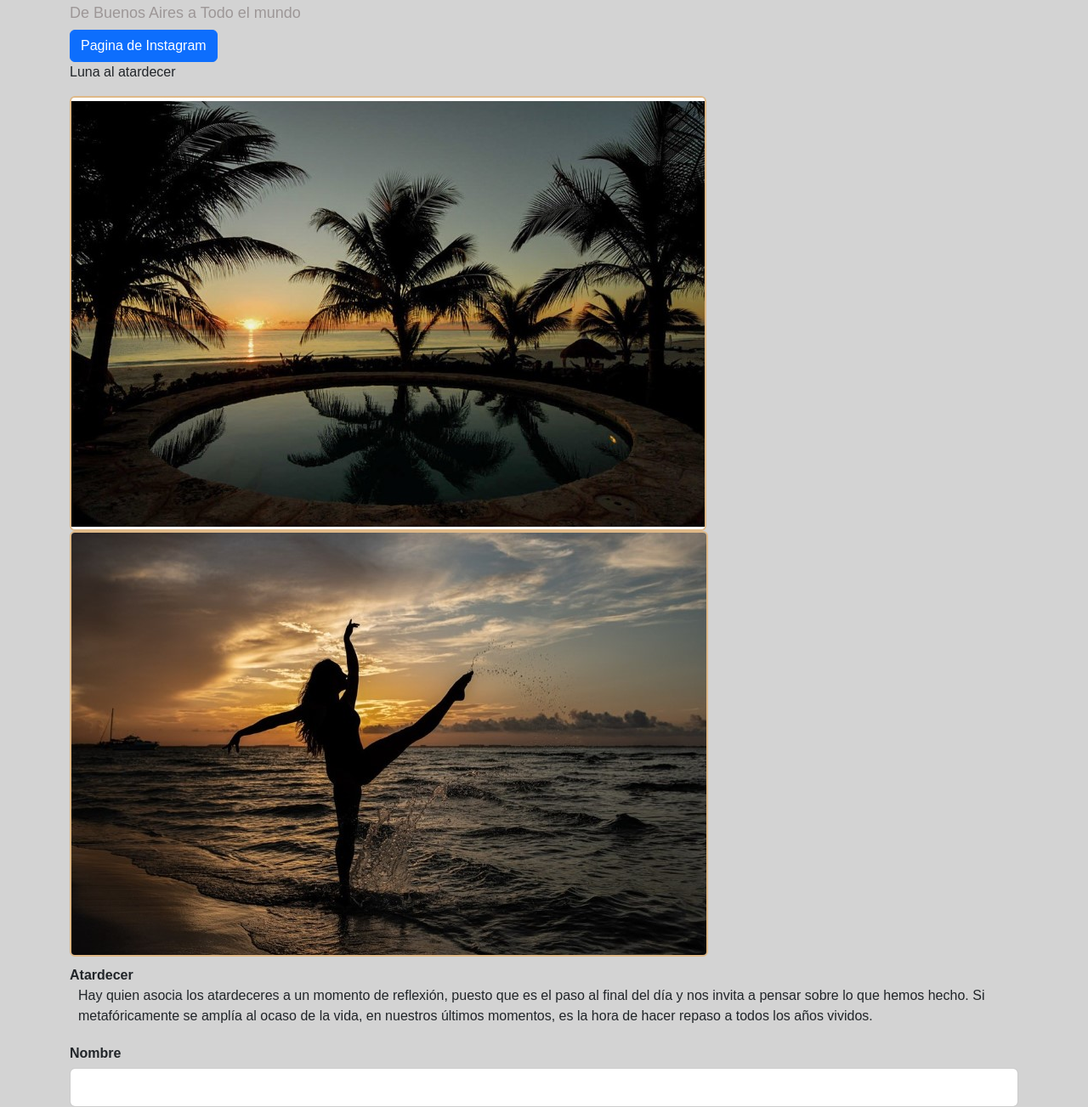
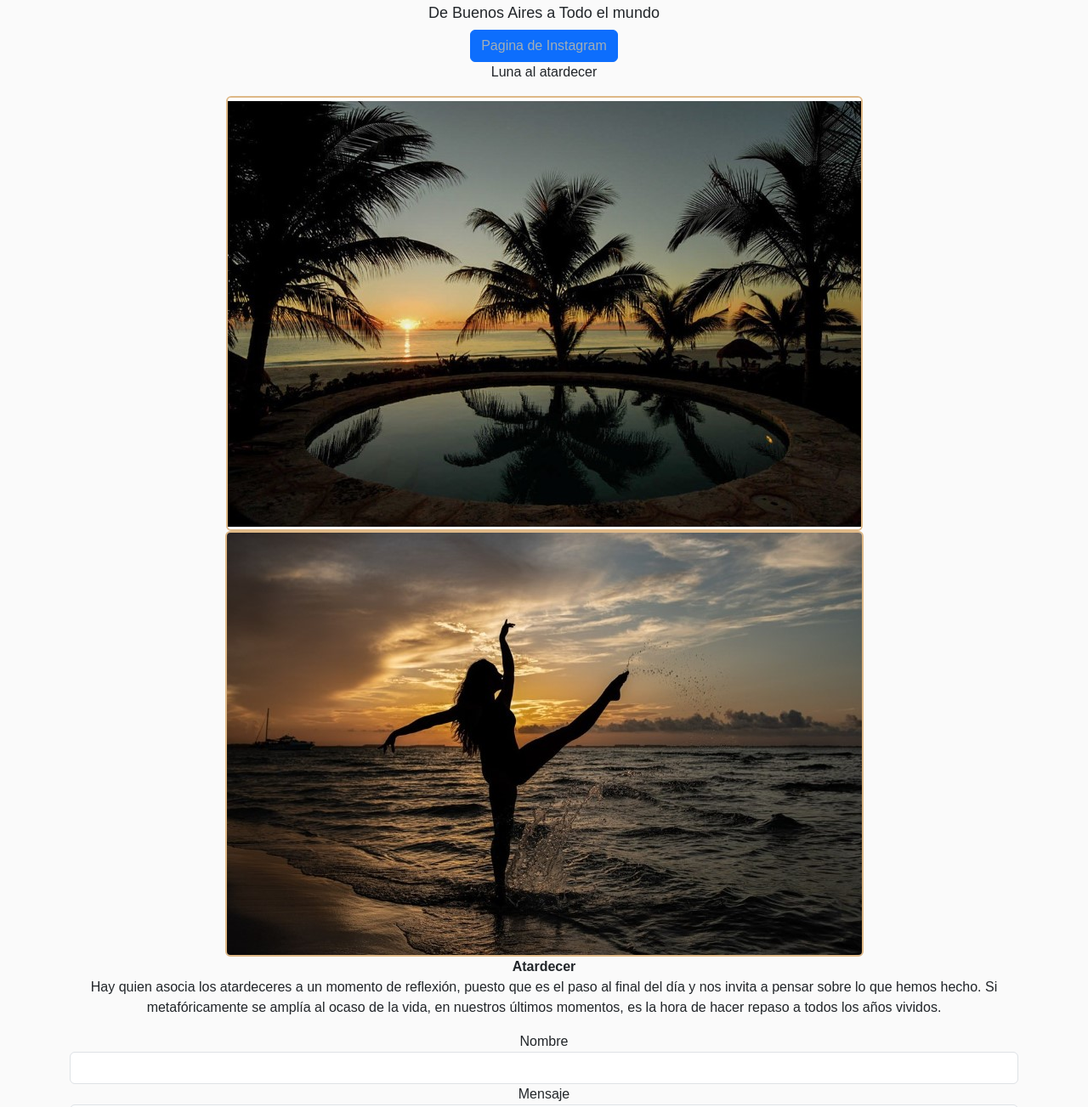
Before and after one commit to natagisette/sprintweb.github.io, a plain HTML site: page index.html in a window 1280 px wide. Shown: the part 107-1410 px from the top of the page at 85% size. Drawn offline with nearby package versions, Linux system fonts and the light colour scheme.

Commit message:
Update estilos.css

```diff
--- a/estilos.css
+++ b/estilos.css
@@ -1,79 +1,68 @@
-/* Estilos para el cuerpo de la página */
-body.fondo {
-    background-color: lightgrey;
+/* Fondo y estilos generales */
+.fondo {
+  background-color: rgba(245, 245, 245, 0.486);
+  text-align: center;
   font-family: Arial, sans-serif;
-    margin: 0; /* Elimina el margen predeterminado del cuerpo */
 }
 
-  /* Estilos para los encabezados */
+/* Estilos para los encabezados usando clases de Bootstrap */
 h1 {
-    color: rgb(134, 133, 133);
+  font-size: 36px;
 }
 
 h2 {
   font-size: 24px;
-    color: rgb(144, 143, 143);
 }
 
 h3 {
   font-size: 18px;
-    color: rgb(157, 151, 151);
 }
 
-  /* Estilos para enlaces */
-  a {
-    text-decoration: none;
-    color: rgb(47, 47, 226);
+/* Animación para los encabezados */
+@keyframes fadeIn {
+  from {
+      opacity: 0;
+      transform: translateY(-20px);
+  }
+  to {
+      opacity: 1;
+      transform: translateY(0);
+  }
 }
 
-  a:hover {
+h1, h2, h3 {
+  animation: fadeIn 1.5s ease-in-out 0.5s both;
+}
+
+/* Estilos para los enlaces usando clases de Bootstrap */
+a {
+  color: skyblue;
+  text-decoration: none;
+}
+
+/* Animación para los enlaces */
+@keyframes linkAnimation {
+  from {
+      color: skyblue;
+  }
+  to {
       color: orangered;
   }
-
-  /* Estilos para las imágenes */
-  img {
-    border: 2px solid burlywood;
-    max-width: 100%; /* Hace que las imágenes sean responsivas y no desborden el contenedor */
 }
 
-  /* Estilos para la lista descriptiva */
-  dl {
-    margin: 10px 0;
+a {
+  animation: linkAnimation 1.5s ease-in-out infinite;
 }
 
-  dt {
-    font-weight: bold;
+/* Estilos para las imágenes usando clases de Bootstrap */
+img {
+  max-width: 100%;
+  height: auto;
+  border: 2px solid burlywood;
 }
 
-  dd {
-    margin-left: 10px;
-  }
 
-  /* Estilos para el formulario de contacto */
-  form {
-    margin: 20px 0;
-  }
 
-  label {
-    font-weight: bold;
-  }
-
-  input[type="text"],
-  textarea {
-    width: 100%;
-    padding: 10px;
-    margin: 5px 0;
-    border: 1px solid #ccc;
-  }
-
-  input[type="submit"] {
-    background-color: #0077cc;
-    color: #fff;
-    border: none;
-    padding: 10px 20px;
-    border-radius: 5px;
-    cursor: pointer;
-  }
 
   input[type="submit"]:hover {
     background-color: orangered;
```
Lines whose indentation alone changed are shown as unchanged.
